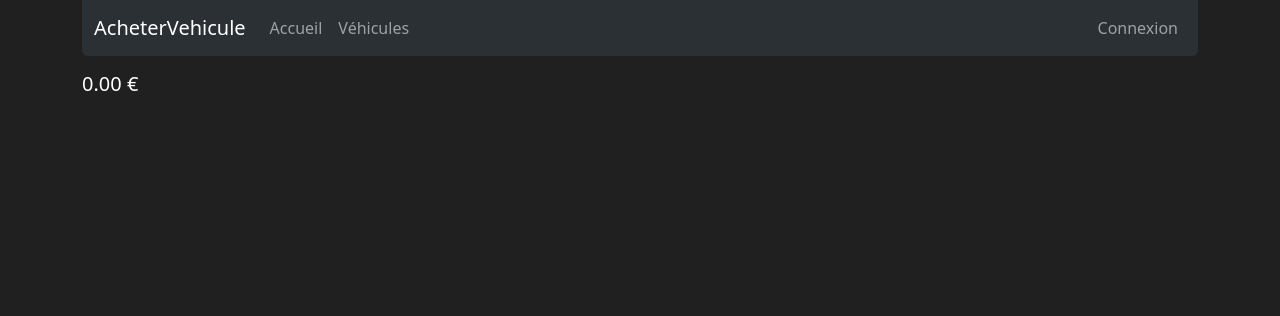
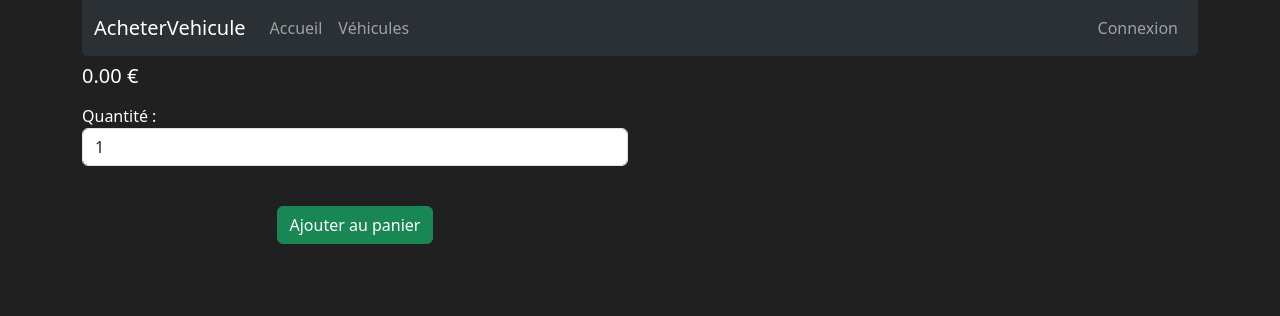
Before and after one commit to Kalusd/IUT-R3.01-PHP-Projet, a PHP site: page /vehicule.php?modele=1 in a window 1280 px wide. Shown: the top 316 px of the page. Run offline with PHP 8.4, Linux system fonts and the light colour scheme; data that the repository does not hold is empty; a stand-in replaces the project's code that opens the database connection; some libraries are stand-ins or nearby versions.

Commit message:
Début panier

```diff
--- /dev/null
+++ b/ajouterPanier.php
@@ -0,0 +1,4 @@
+<?php
+$_SESSION
+
+>
--- a/vehicule.php
+++ b/vehicule.php
@@ -61,12 +61,33 @@
 
         // Groupe image + texte du véhicule
         $donnees=mysqli_fetch_assoc($result);
-        echo '<div class="clearfix mt-3">';
-            echo '<img src="vignette.php?nom='.$donnees["chemin_Vignette"].'&largeur=640&hauteur=360" class="col-md-6 float-md-end mb-3 ms-md-3" alt="'.$donnees["modele"].'">';
+        echo '<div class="row">';
+
+            echo '<div class="col">';
             echo '<h2 style="color: #fff;">'.$donnees["modele"].'</h2>';
             echo '<h5 style="color: #fff;">'.number_format($donnees["prix"], 2, '.', ' ').' €</h5>';
             echo '<p style="color: #fff;">'.$donnees["description"].'</p>';
+            echo '
+                <form action="ajouter_panier.php" method="post" class="mt-3">
+                    <div class="form-group">
+                        <label for="quantite" style="color: #fff;">Quantité :</label>
+                        <input type="number" id="quantite" name="quantite" class="form-control" min="1" value="1" required>
+                    </div>
+
+                    <input type="hidden" name="article_id" value="<?php echo $donnees["id"]; ?>">
+                    <div class="form-group text-center mt-3">
+                        <input type="submit" value="Ajouter au panier" class="btn btn-success">
+                    </div>
+                </form>
+            ';
+            echo '</div>';
+
+            echo '<div class="col">';
+            echo '<img src="vignette.php?nom='.$donnees["chemin_Vignette"].'&largeur=640&hauteur=360" class="" alt="'.$donnees["modele"].'">';
+            echo '</div>';
+
         echo '</div>';
+
     ?>
 </div>
 </body>
```
